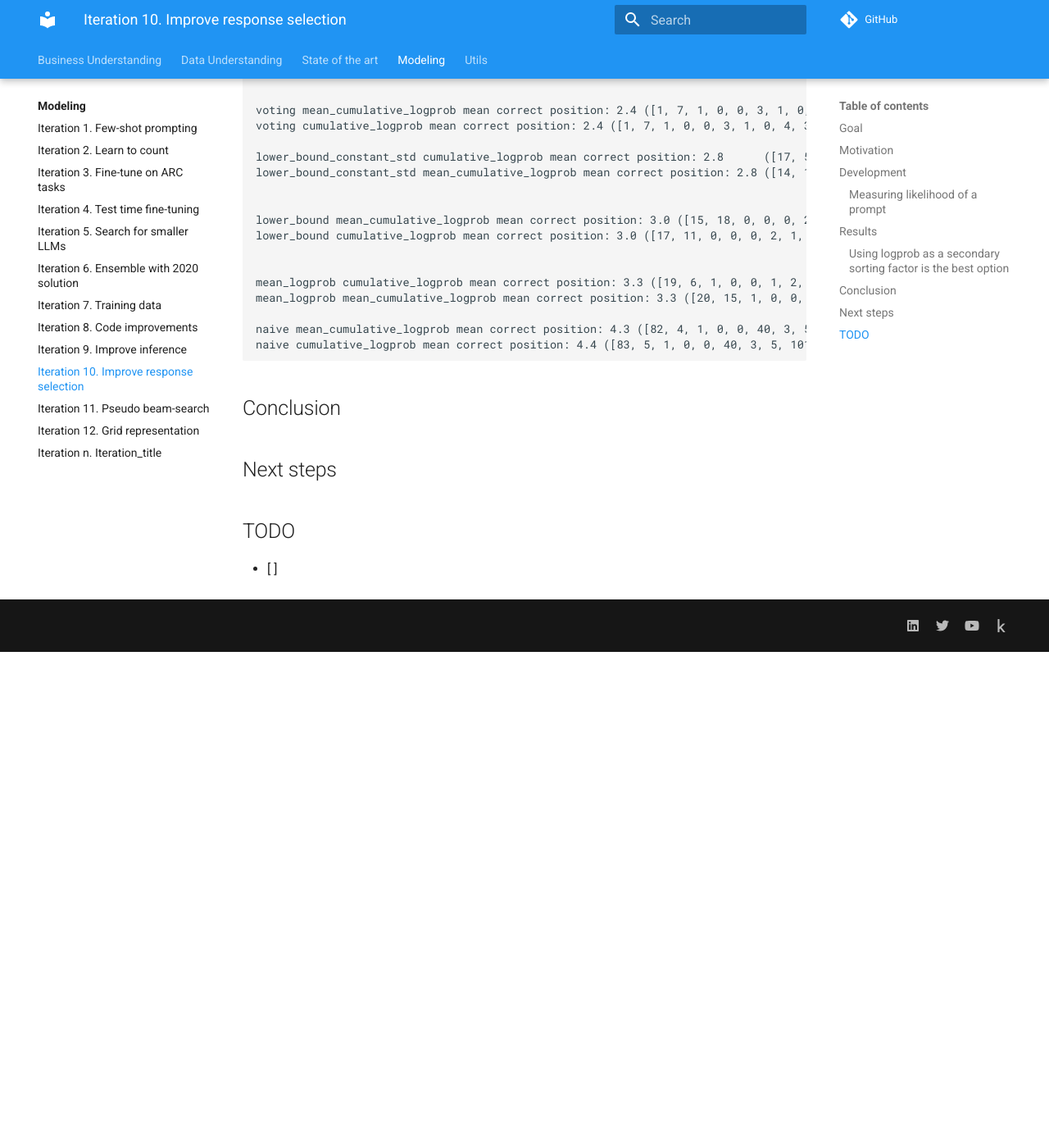
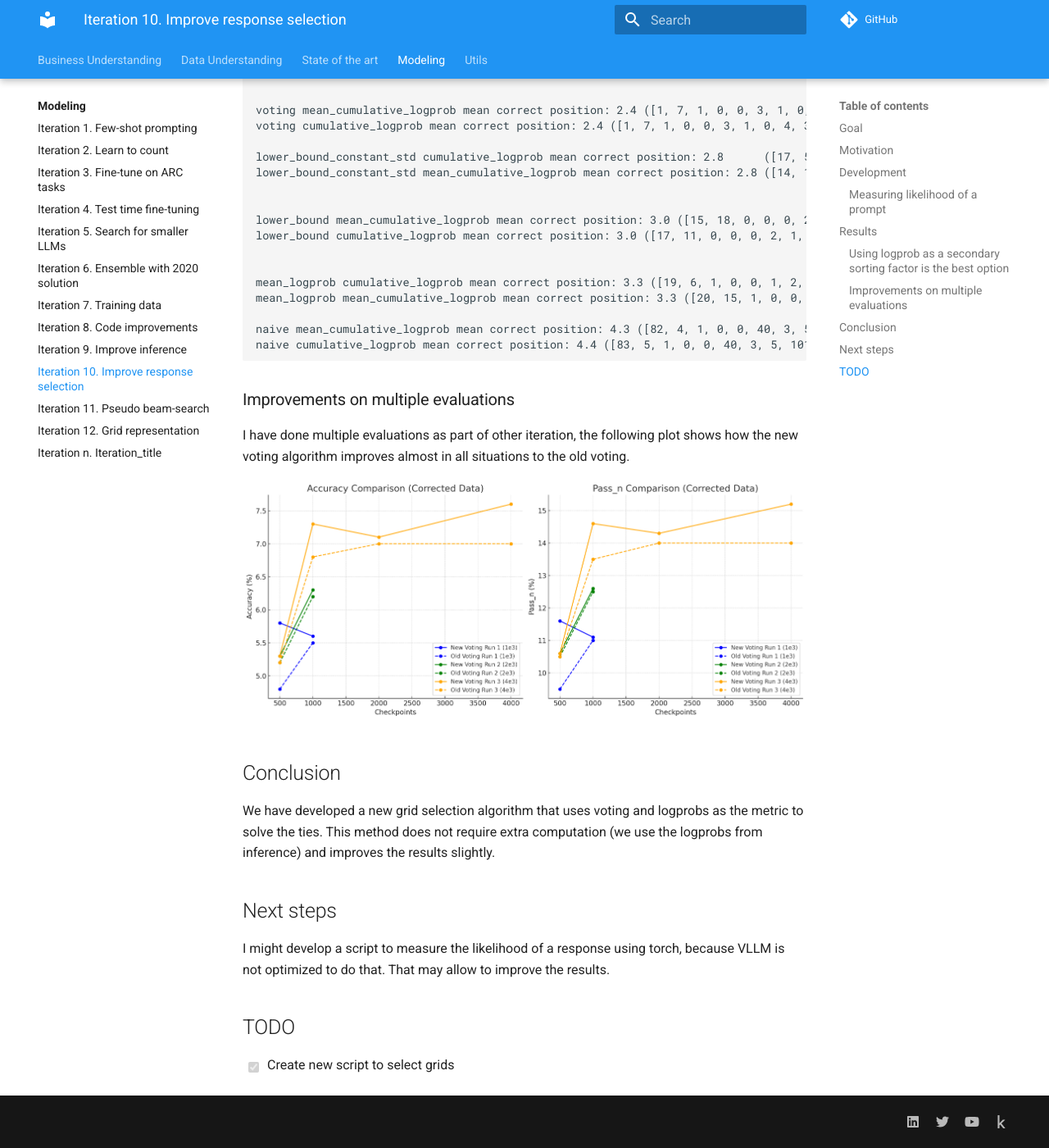
Before and after one commit to zhengjunyao-work/arc24, an MkDocs documentation site: the page built from docs/modeling/Iteration_10_improve_selection.md, in a window 1280 px wide and 1400 px high, scrolled down 1708 px. Shown: the whole window at 82% size. Built offline with MkDocs 1.6.1 and Material for MkDocs 9.7.7, drawn with Linux system fonts in a browser that asks for light colours; comment, search, counter and statistics services are not loaded; before the commit the page ends 2503 px from its top, so only the background shows below that.

Commit message:
closing iteration 10

````diff
--- a/docs/modeling/Iteration_10_improve_selection.md
+++ b/docs/modeling/Iteration_10_improve_selection.md
@@ -74,10 +74,22 @@ naive mean_cumulative_logprob mean correct position: 4.3 ([82, 4, 1, 0, 0, 40, 3
 naive cumulative_logprob mean correct position: 4.4 ([83, 5, 1, 0, 0, 40, 3, 5, 101, 27, 0, 86, 15, 0, 14, 0, 0, 0, 3, 0, 0, 79, 1, 6, 42, 0])
 ```
 
+### Improvements on multiple evaluations
+
+I have done multiple evaluations as part of other iteration, the following plot shows how the new voting algorithm improves
+almost in all situations to the old voting.
+
+![new voting](res/2024-08-29-07-57-22.png)
+
 ## Conclusion
+
+We have developed a new grid selection algorithm that uses voting and logprobs as the metric to solve the ties. This method does not require extra computation (we use the logprobs from inference) and improves the results slightly.
 
 ## Next steps
 
+I might develop a script to measure the likelihood of a response using torch, because VLLM is not
+optimized to do that. That may allow to improve the results.
+
 ## TODO
 
-- [ ]
+- [x] Create new script to select grids
````
Also changed, not shown: docs/modeling/res/2024-08-29-07-57-22.png (added), 1 other file.
